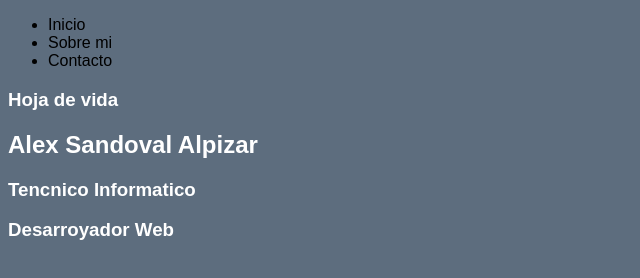
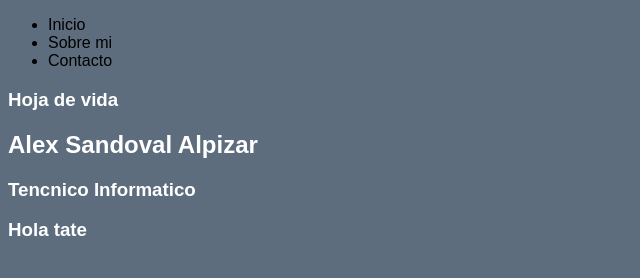
Before and after one commit to alex2910cr/alex2910cr.github.io, a plain HTML site: page index.html in a window 1280 px wide. Shown: the whole page, without its empty margins (0-640 px from the left). Drawn offline with Linux system fonts and the light colour scheme.

Commit message:
Update index.html

```diff
--- a/index.html
+++ b/index.html
@@ -24,7 +24,7 @@
                     <h1>Hoja de vida</h1>
                     <h2>Alex Sandoval Alpizar</h2>
                     <h3>Tencnico Informatico</h3>
-                    <h3>Desarroyador Web</h3>
+                    <h3>Hola tate</h3>
                     </div>
                 </section>
             </article>
```
